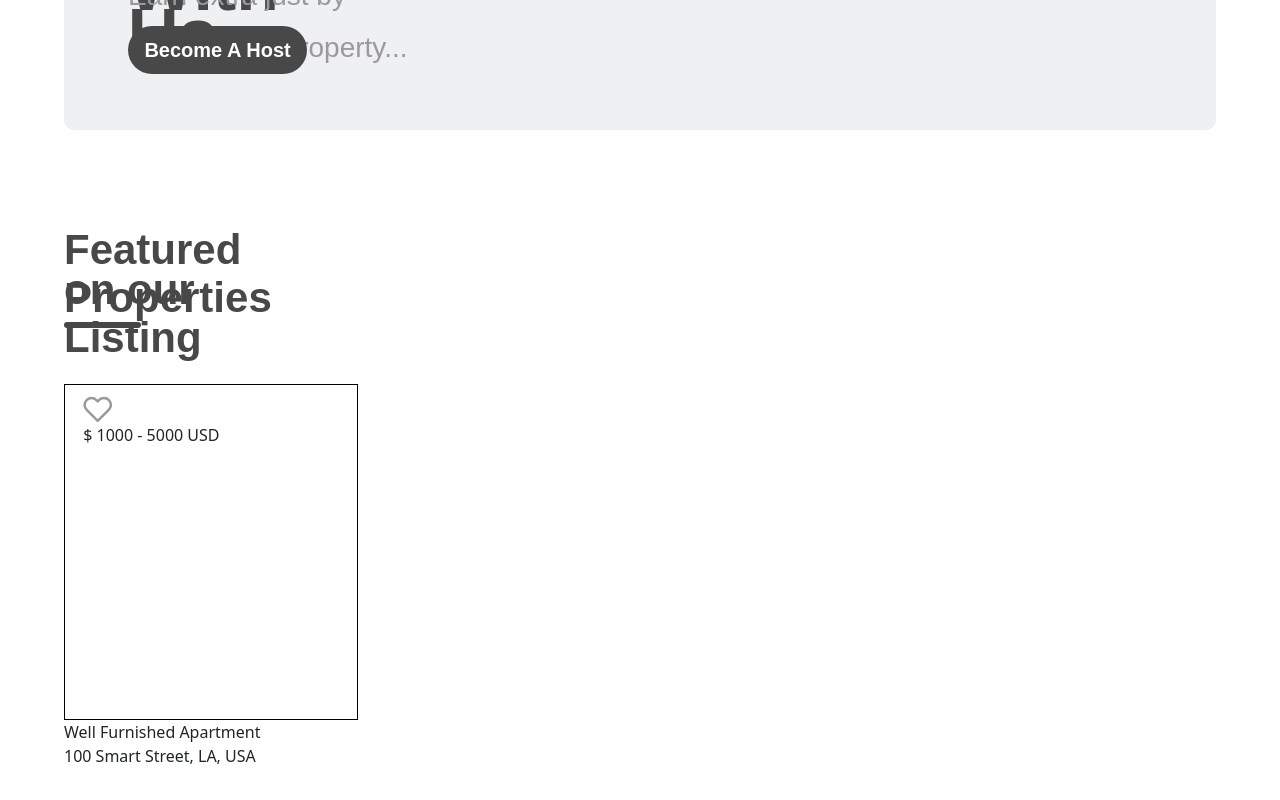
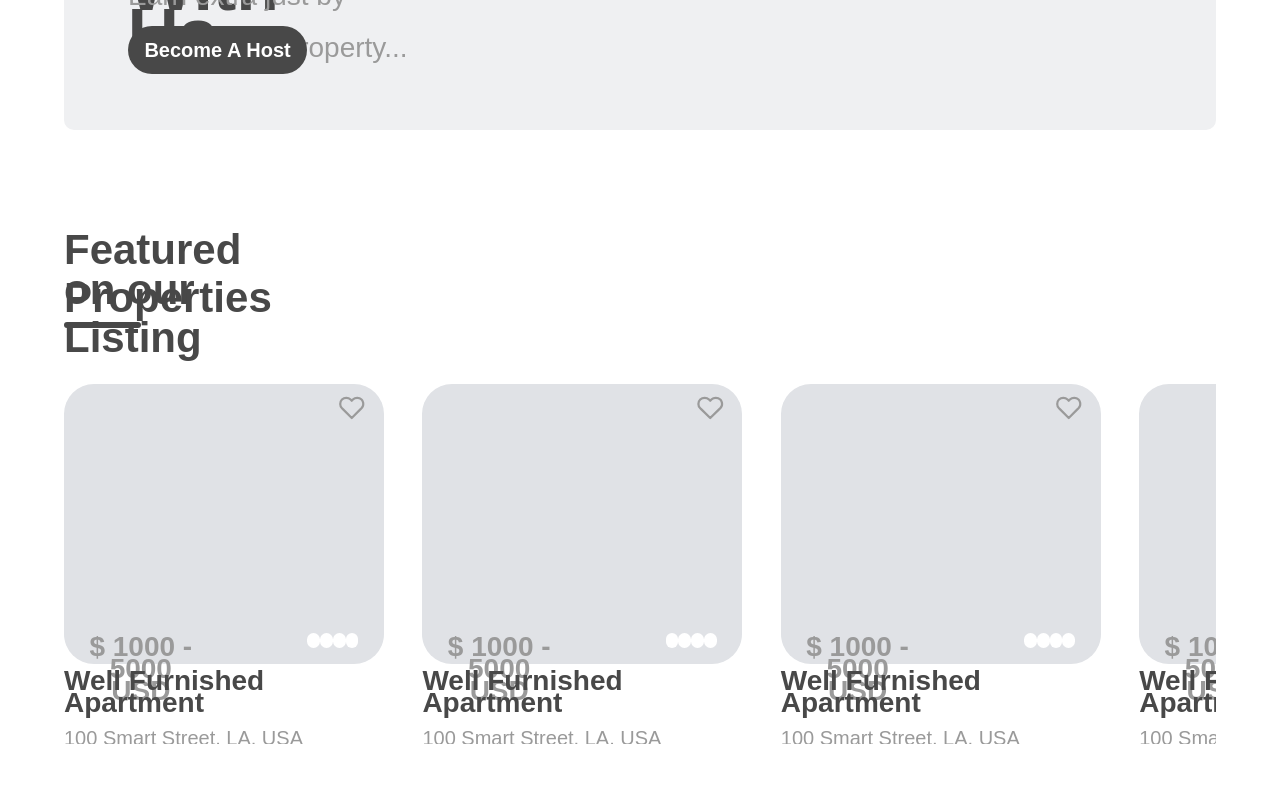
Before and after one commit to Dandarbaatar/Where-we, a React (Create React App) app in the folder Frontend/: page / in a window 1280 px wide. Shown: the part 2078-2878 px from the top of the page. Built offline with nearby package versions, Linux system fonts and the light colour scheme.

Commit message:
home done

```diff
--- a/Frontend/src/App.css
+++ b/Frontend/src/App.css
@@ -190,95 +190,94 @@
   border-radius: 200px;
   background-color: #c2c6cc;
 }
-
-.homeCard2Top {
-  width: 23vw;
-  border: 1px solid black;
-  height: 42vh;
+.homeCard2 {
+  width: 25vw;
+  height: 45vh;
   display: flex;
   flex-direction: column;
+  gap: 1vh;
+}
+.homeCard2Top {
+  width: 25vw;
+  height: 36vh;
+  background-color: #e0e2e6;
+  display: flex;
   align-items: center;
   justify-content: center;
-}
-.homeCard2TopBtn {
-  width: 2vw;
-  height: 3vh;
+  flex-direction: column;
+  border-radius: 30px;
 }
 .homeCard2TopContent {
-  width: 20vw;
-  height: 39vh;
+  width: 23vw;
+  height: 32vh;
   display: flex;
   flex-direction: column;
 }
-.Footer_container{
-width: 100vw;
-height: 52vh;
-background-color: #EFF0F2;
-display: flex;
-align-items: center;
-justify-content: center;
+.homeCard2TopContentImg {
+  width: 23vw;
+  height: 3vh;
+  display: flex;
+  justify-content: end;
 }
-.Footer_container_small{
-  width: 90vw;
-  height: 40vh;
+.homeCard2TopContentPrice {
+  width: 22vw;
+  height: 29vh;
+  display: flex;
+  flex-direction: row;
+  justify-content: space-between;
+  align-items: end;
+}
+.homeCard2Under {
+  display: flex;
+  flex-direction: column;
+  width: 25vw;
+  height: 9vh;
+  gap: 2vh;
+  justify-content: center;
+}
+.homeCard2UnderText1 {
+  font-family: "arial";
+  font-style: normal;
+  font-weight: 700;
+  font-size: 28px;
+  line-height: 22px;
+  color: #484848;
+}
+.homeCard2UnderText2 {
+  font-family: "arial";
+  font-style: normal;
+  font-weight: 500;
+  font-size: 20px;
+  line-height: 17px;
+  color: #9a9a9a;
+}
+.zurh {
+  width: 3vw;
+  height: 3vh;
+}
+.homeCard2Tsegnud {
+  width: 4vw;
+  height: 3vh;
+  align-items: center;
+  justify-content: space-between;
   display: flex;
   flex-direction: row;
 }
-.Footer_titles{
-width: 12vw;
-height: 3vh;
-font-family: 'Montserrat';
-font-style: normal;
-font-weight: 800;
-font-size: 30px;
-line-height: 10px;
-color: #484848;
+.homeCard2Tseg {
+  text-align: center;
+  width: 15px;
+  height: 15px;
+  border-radius: 100px;
+  background-color: white;
 }
-.Footer_informations{
-width: 6vw;
-font-family: 'Montserrat';
-font-style: normal;
-font-weight: 500;
-font-size: 22px;
-line-height: 46px;
-color: #484848;
+.homeCard2TopContentPrices {
+  font-family: "arial";
+  text-align: center;
+  width: 10vw;
+  height: 2vh;
+  font-style: normal;
+  font-weight: 600;
+  font-size: 28px;
+  line-height: 22px;
+  color: #9a9a9a;
 }
-.Footer_first{
-  width: 24vw;
-  height: 32vh;
-
-  display: flex;
-  flex-direction: column;
-justify-content: space-between;
-}
-.Footer_buttons{
-  width: 7.5vw;
-  height: 5vh;
-  border: none;
-  background: #E0E2E6;
-  border-radius: 6px;
-}
-.Footer_second{
-  width: 16vw;
-  height: 40vh;
-
-  display: flex;
-  flex-direction: column;
-
-}
-.Footer_third{
-  width: 16vw;
-  height: 32vh;
-
-  display: flex;
-  flex-direction: column;
-
-}
-.Footer_four{
-  width: 16vw;
-  height: 32vh;
-
-  display: flex;
-  flex-direction: column;
-
-}
--- a/Frontend/src/pages/Home.jsx
+++ b/Frontend/src/pages/Home.jsx
@@ -74,7 +74,9 @@ export const Home = () => {
           <div className="homePage2Content1Zuras"></div>
         </div>
         <div className="homePage5cards">
-          <HomeCard2 />
+          {arr.map((e) => {
+            return <HomeCard2 />;
+          })}
         </div>
       </div>
     </div>
```
